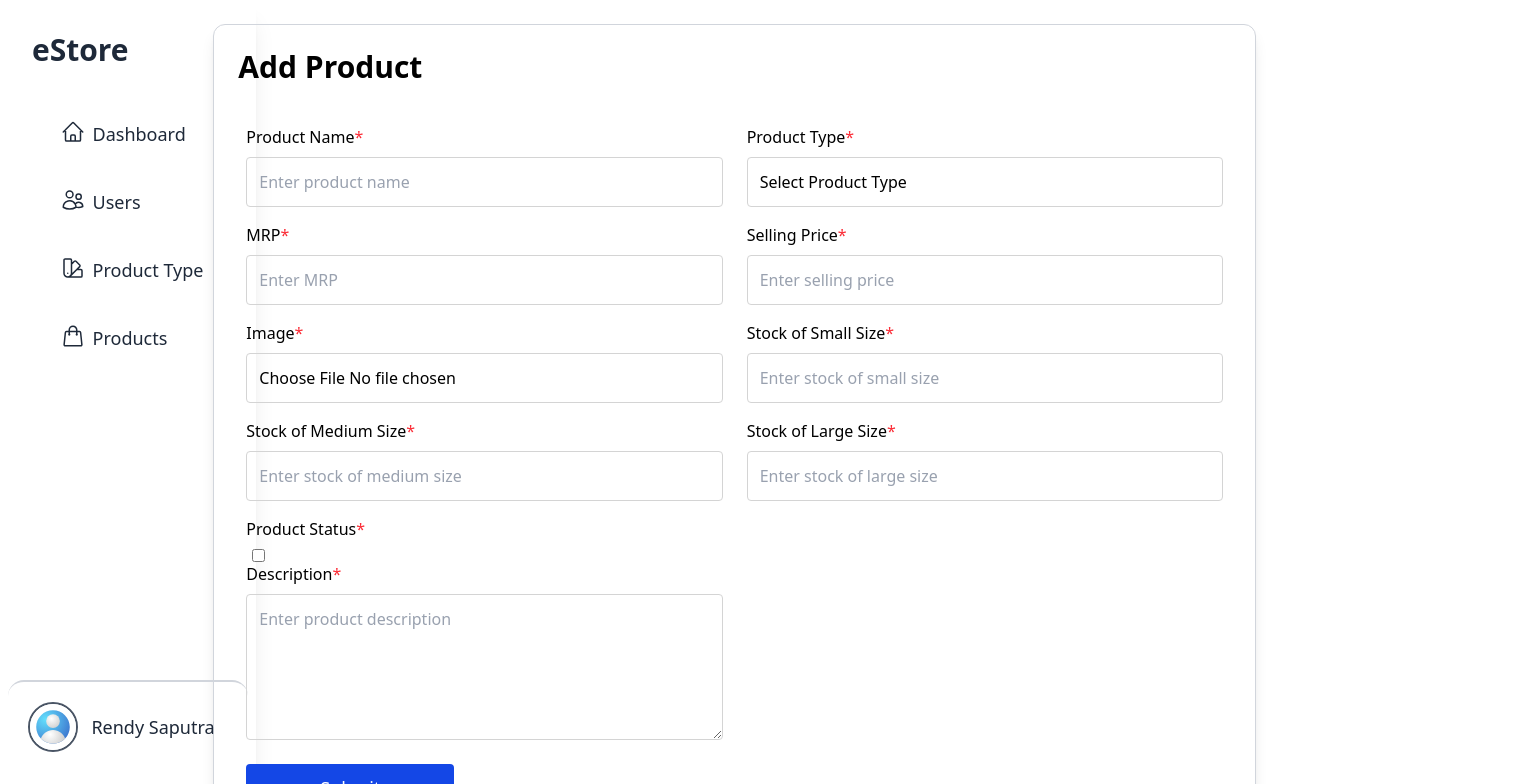
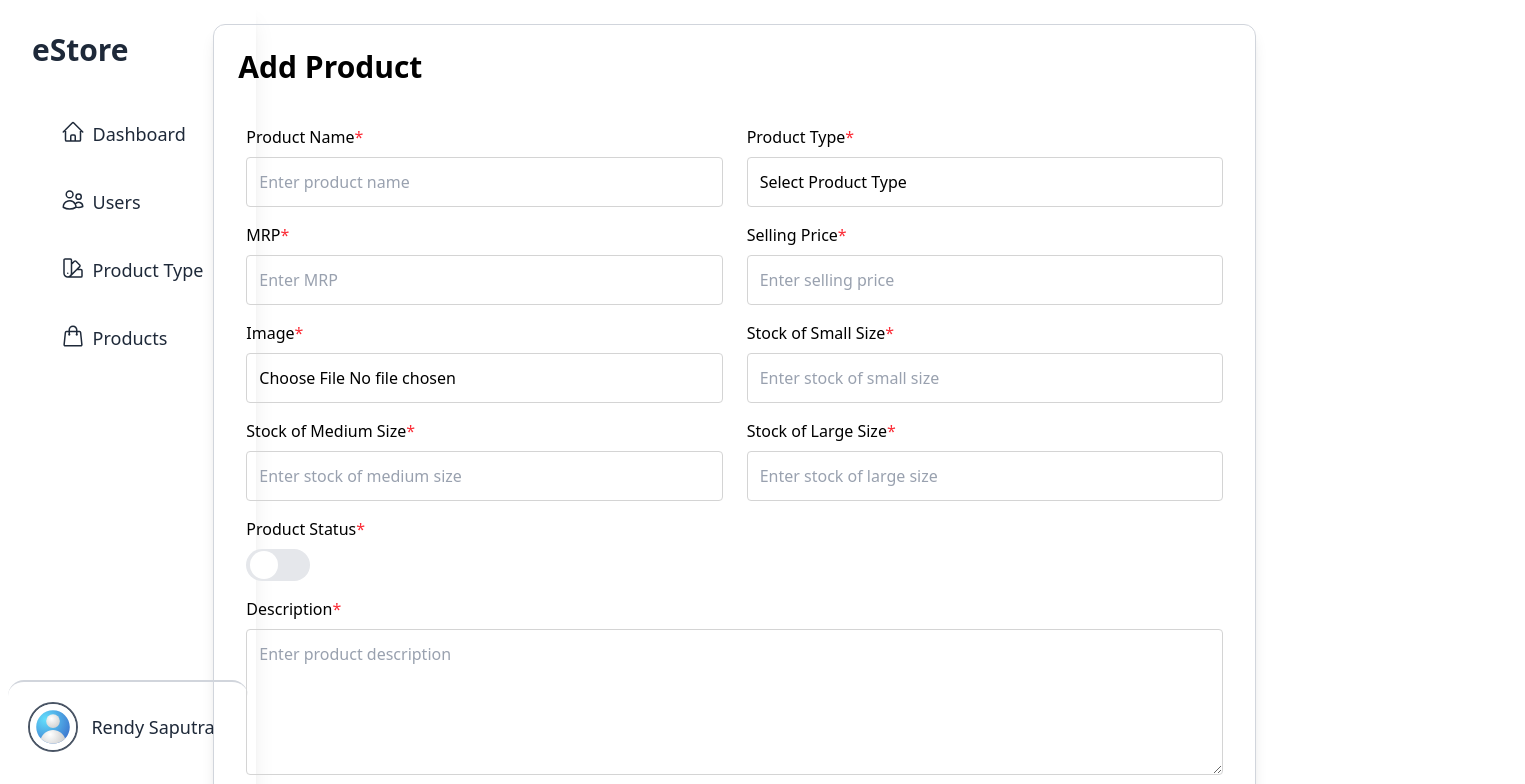
Before and after one commit to rensaputra/react19-bootcamp, a Next.js app in the folder 20-MyStore-AdminSection/project/admin/: page /products/add in a window 1280 px wide. Shown: the top 784 px of the page, 1525 px wide, since content can reach past the window. Built offline with nearby package versions, Linux system fonts and the light colour scheme.

Commit message:
feat: add custom switch component

```diff
--- /dev/null
+++ b/20-MyStore-AdminSection/project/admin/src/app/components/ui/Switch.tsx
@@ -0,0 +1,39 @@
+import { Input } from "./Input";
+import { cn } from "@/lib/utils";
+/**
+ * Switch (toggle) component — pure CSS/Tailwind, no JS state needed.
+ *
+ * Structure:
+ *   <label>                          — clickable wrapper, toggles the hidden checkbox
+ *     <Input type="checkbox" />      — real checkbox, visually hidden (sr-only)
+ *                                      marked as `peer` so siblings can react to its state
+ *     <div>                          — visible track (the pill-shaped background)
+ *       ::after                      — the thumb (white circle that slides left/right)
+ *   </label>
+ *
+ * How the toggle works:
+ *   - The checkbox is hidden but remains in the DOM as a Tailwind `peer`.
+ *   - The track <div> listens for the checkbox state via `peer-checked:` variants:
+ *       • peer-checked:bg-blue-600              → track turns blue when ON
+ *       • peer-checked:after:translate-x-full   → thumb slides right when ON
+ *       • rtl:peer-checked:after:-translate-x-full → thumb slides LEFT in RTL layouts
+ *   - `after:transition-all` makes the slide animated smoothly.
+ */
+
+const Switch = ({ name, className }: { name: string; className?: string }) => {
+  return (
+    <label
+      className={cn("inline-flex items-center cursor-pointer w-fit", className)}
+    >
+      <Input type="checkbox" name={name} className="sr-only peer" />
+      <div
+        className="relative w-16 h-8 bg-gray-200 rounded-full after:content-['']
+                    after:absolute after:top-0.5 after:start-[4px] after:bg-white after:rounded-full
+                    after:h-7 after:w-7 after:transition-all peer peer-checked:after:translate-x-full
+                    rtl:peer-checked:after:-translate-x-full peer-checked:bg-blue-600"
+      />
+    </label>
+  );
+};
+
+export default Switch;
--- a/20-MyStore-AdminSection/project/admin/src/screens/products/add/index.tsx
+++ b/20-MyStore-AdminSection/project/admin/src/screens/products/add/index.tsx
@@ -1,6 +1,7 @@
 import { Button } from "@/app/components/ui/Button";
 import { Input } from "@/app/components/ui/Input";
 import Label from "@/app/components/ui/Label";
+import Switch from "@/app/components/ui/Switch";
 
 const ProductAddScreen = async ({
   searchParams,
@@ -74,16 +75,12 @@ const ProductAddScreen = async ({
             name="largeSize"
           />
         </div>
-        <div>
-          <div className="grid gap-2 items-start">
+        <div className="col-span-2 grid gap-y-4">
+          <div className="grid gap-2">
             <Label required>Product Status</Label>
-            <input
-              type="checkbox"
-              name="isActive"
-              className="ml-1.5 self-start justify-self-start"
-            />
+            <Switch name="isActive" />
           </div>
-          <div className="grid grid-col-span-2 gap-2">
+          <div className="grid gap-2">
             <Label required>Description</Label>
             <textarea
               className="custom-input h-auto"
```
